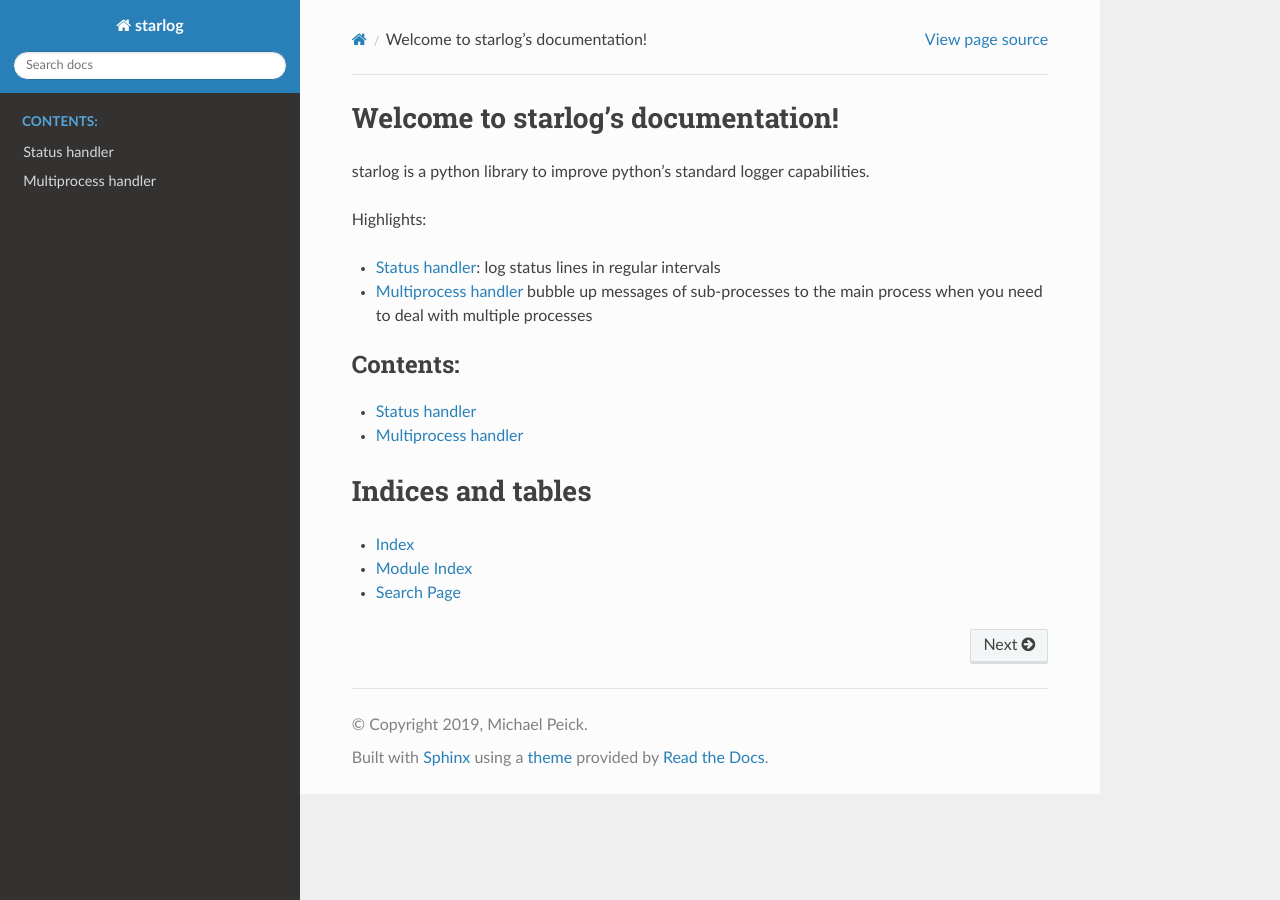
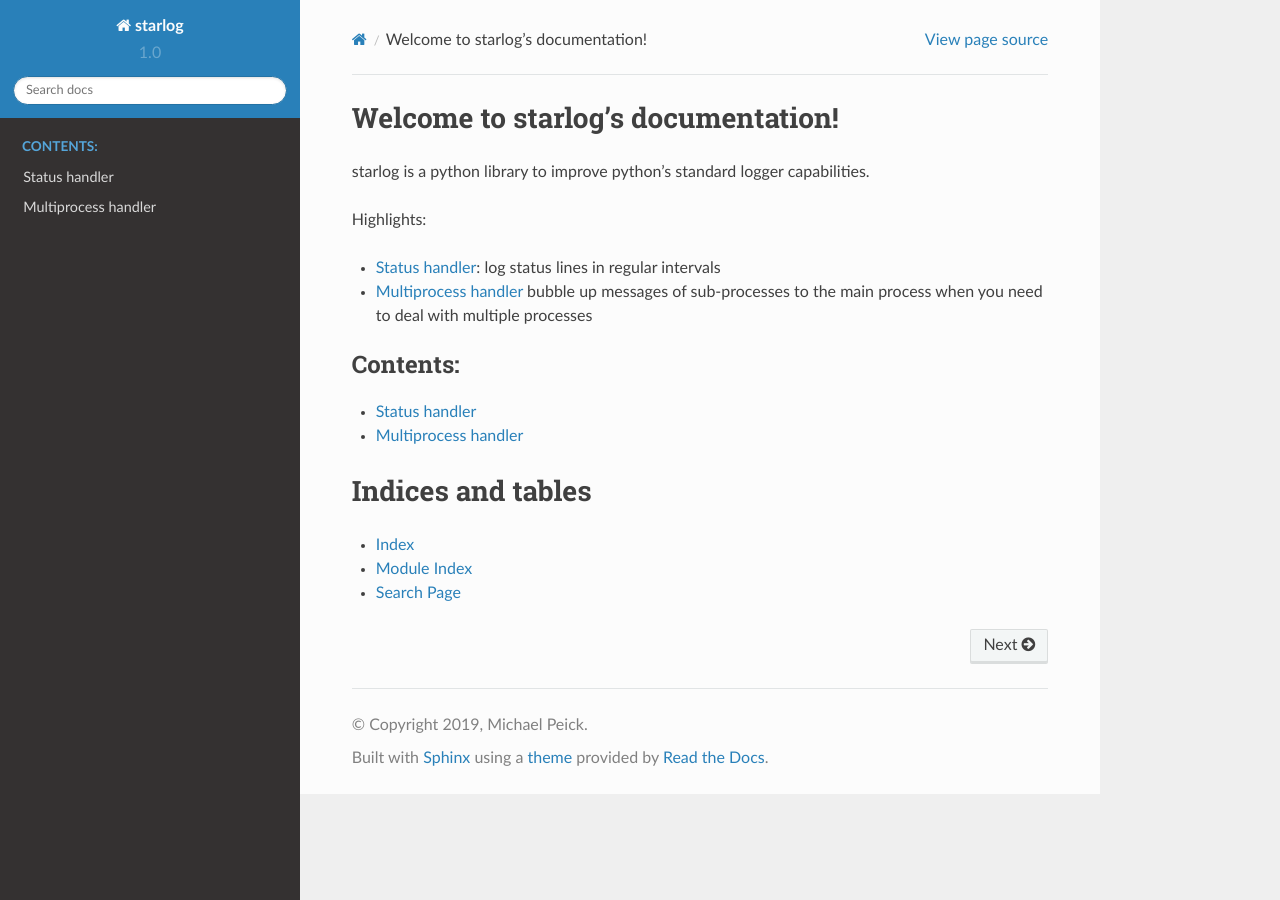
Before and after one commit to peick/starlog, a Sphinx documentation site: the page built from doc/index.rst, in a window 1280 px wide. Built offline with Sphinx 7.4.7 and the Read the Docs theme 2.0.0, drawn with Linux system fonts in a browser that asks for light colours.

Commit message:
Update documentation

```diff
--- a/doc/conf.py
+++ b/doc/conf.py
@@ -12,9 +12,9 @@
 # add these directories to sys.path here. If the directory is relative to the
 # documentation root, use os.path.abspath to make it absolute, like shown here.
 #
-# import os
-# import sys
-# sys.path.insert(0, os.path.abspath('.'))
+import os
+import sys
+sys.path.insert(0, os.path.abspath('..'))
 
 
 # -- Project information -----------------------------------------------------
@@ -24,9 +24,9 @@
 author = 'Michael Peick'
 
 # The short X.Y version
-version = ''
+version = '1.0'
 # The full version, including alpha/beta/rc tags
-release = ''
+release = '1.0.0a2'
 
 
 # -- General configuration ---------------------------------------------------
--- a/starlog/__init__.py
+++ b/starlog/__init__.py
@@ -13,7 +13,7 @@
 try:
     from .zmq_handler import ZmqPushPullHandler
 except ImportError as error:
-    message = '%s. Please install "starlog[zmq]"' % (error.message, )
+    message = '%s. Please install "starlog[zmq]"' % (error, )
     ZmqPushPullHandler = replace_callable_with_import_error(message)
 
 
```
Also changed, not shown: .readthedocs.yml.
